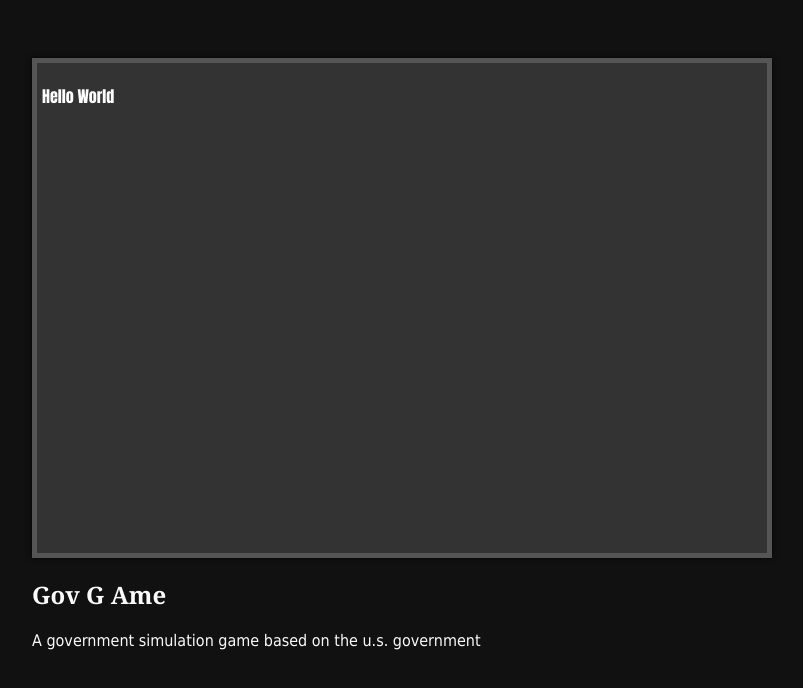
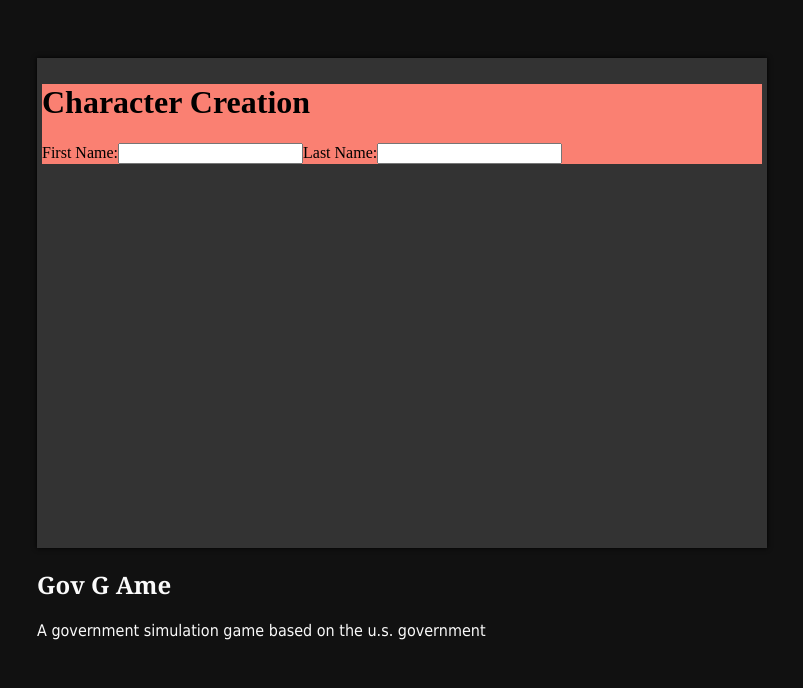
Before and after one commit to uurrnn/govgame, a Preact app: page / in a window 1280 px wide. Shown: the whole page, without its empty margins (238-1041 px from the left). Built offline with nearby package versions, Linux system fonts and the light colour scheme; some packages are replaced by stand-ins of ours.

Commit message:
Added character creation component

```diff
--- a/src/app.scss
+++ b/src/app.scss
@@ -3,3 +3,4 @@
 
 @import "components/Game/Game";
 @import "components/Welcome/Welcome";
+@import "components/CharacterCreation/CharacterCreation";
--- /dev/null
+++ b/src/components/CharacterCreation/CharacterCreation.js
@@ -0,0 +1,19 @@
+import { h, render, Component } from "preact";
+
+class CharacterCreation extends Component {
+    render() {
+        return (
+            <div className="characterCreation">
+                <h1>Character Creation</h1>
+                <form>
+                    <label>First Name:</label>
+                    <input type="text" />
+                    <label>Last Name:</label>
+                    <input type="text" />
+                </form>
+            </div>
+        );
+    }
+}
+
+export default CharacterCreation;
--- /dev/null
+++ b/src/components/CharacterCreation/CharacterCreation.scss
@@ -0,0 +1,3 @@
+.characterCreation {
+    background: salmon;
+}
--- a/src/components/Game/Game.js
+++ b/src/components/Game/Game.js
@@ -1,8 +1,10 @@
 import { h } from "preact";
+
+import CharacterCreation from "../CharacterCreation/CharacterCreation";
 
 const Game = () => (
     <main className="game">
-        <p>Hello World</p>
+        <CharacterCreation />
     </main>
 );
 
--- a/src/components/Game/Game.scss
+++ b/src/components/Game/Game.scss
@@ -1,13 +1,10 @@
 .game {
-    color: white;
-    font-family: Impact;
     background: #333;
 
     width: 720px;
     height: 480px;
 
+    margin-top: 50px;
     padding: 5px;
-    margin-top: 50px;
-    border: 5px solid #555;
     box-shadow: 0 0 5px black;
 }
```
